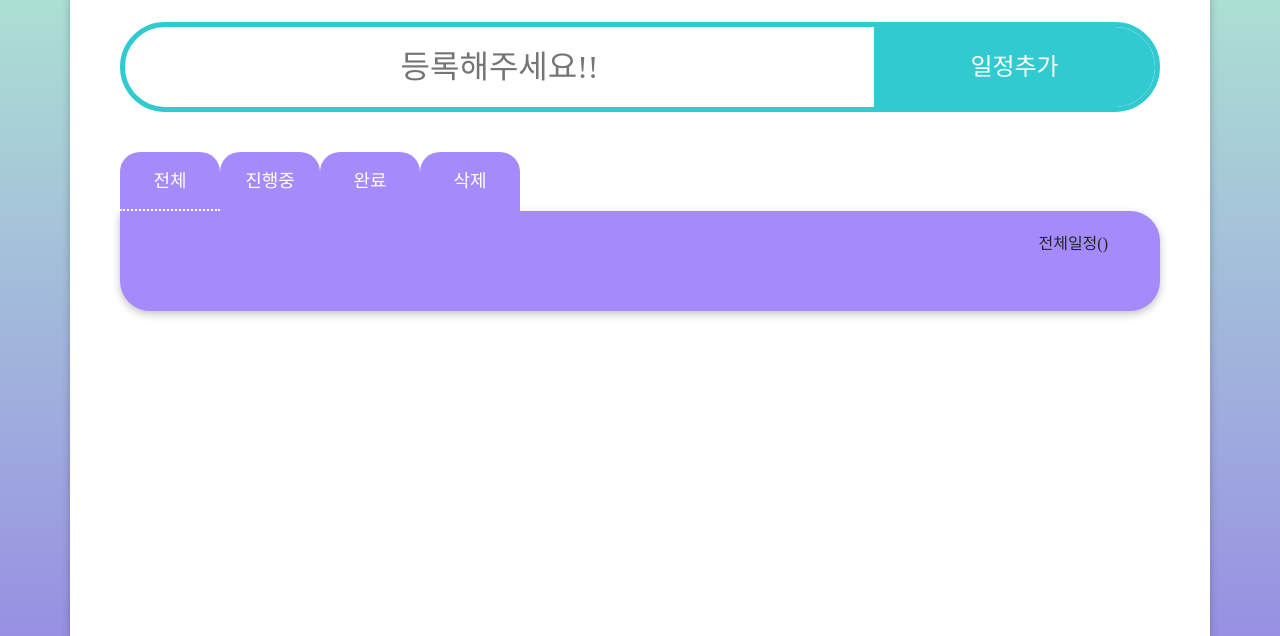
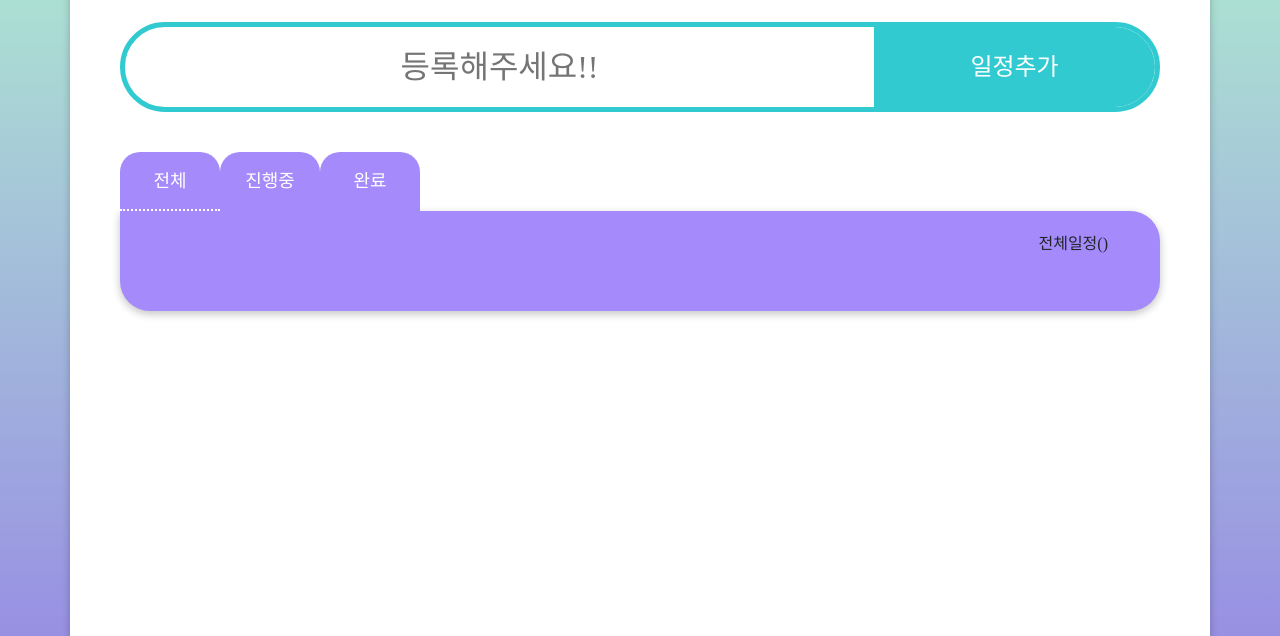
Before and after one commit to sueyesi/todoApp2, a plain HTML site: page index.html in a window 1280 px wide. Shown: the part 164-800 px from the top of the page. Drawn offline with nearby package versions, Linux system fonts and the light colour scheme; a web font is replaced by a local one.

Commit message:
third commit

```diff
--- a/index.html
+++ b/index.html
@@ -21,7 +21,6 @@
                 <div id="all">전체</div>
                 <div id="inProgress">진행중</div>
                 <div id="completed">완료</div>
-                <div id="delete">삭제</div>
             </div>
             <div id="taskBoard" class="taskBoard">
             </div>
```
